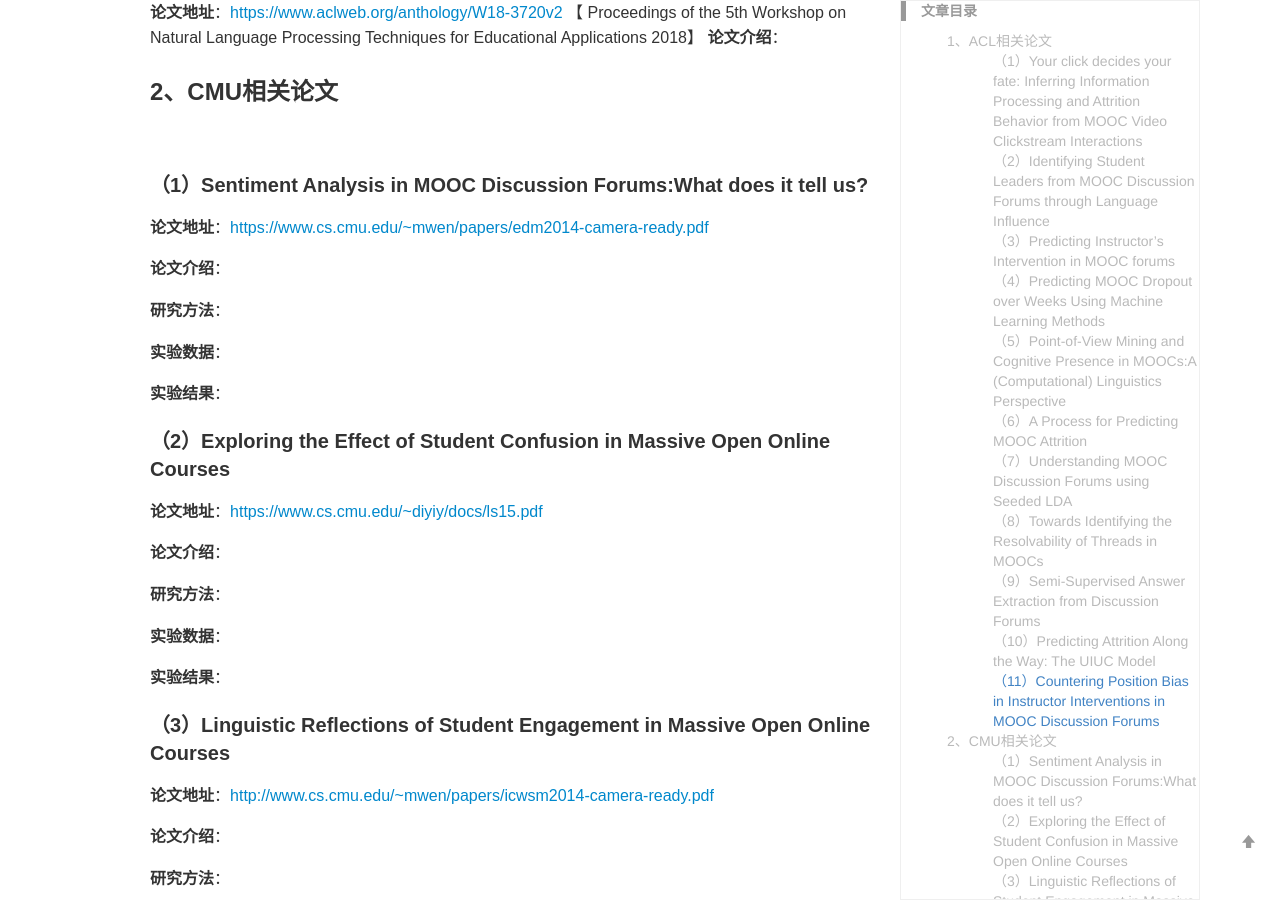
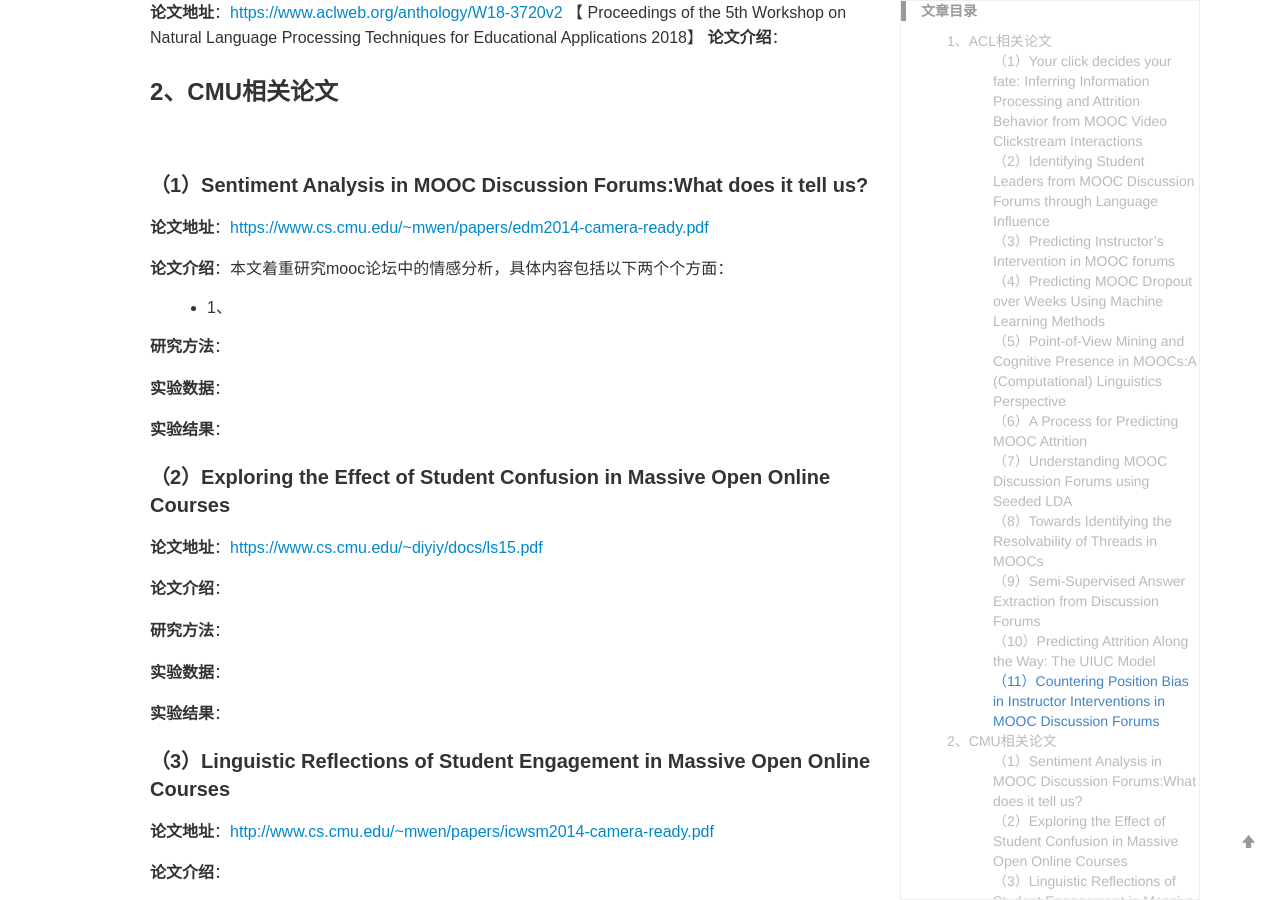
Before and after one commit to yuanmingchen/yuanmingchen.github.io, a Jekyll site: the page built from _posts/2019-04-19-online course nlp paper survey 2.md, in a window 1280 px wide and 900 px high, scrolled down 2954 px. Built offline with Jekyll 4.4.1, drawn with Linux system fonts in a browser that asks for light colours; formulas are drawn with MathJax 3; comment, search, counter and statistics services are not loaded.

Commit message:
Updates _posts/2019-04-19-online course nlp paper survey 2.md
Auto commit by GitBook Editor

```diff
--- a/_posts/2019-04-19-online course nlp paper survey 2.md
+++ b/_posts/2019-04-19-online course nlp paper survey 2.md
@@ -97,7 +97,8 @@ Proceedings of the 5th Workshop on Natural Language Processing Techniques for Ed
 #### （1）Sentiment Analysis in MOOC Discussion Forums:What does it tell us?
 **论文地址**：<https://www.cs.cmu.edu/~mwen/papers/edm2014-camera-ready.pdf>
 
-**论文介绍**：
+**论文介绍**：本文着重研究mooc论坛中的情感分析，具体内容包括以下两个个方面：
+- 1、
 
 **研究方法**：
 
```
